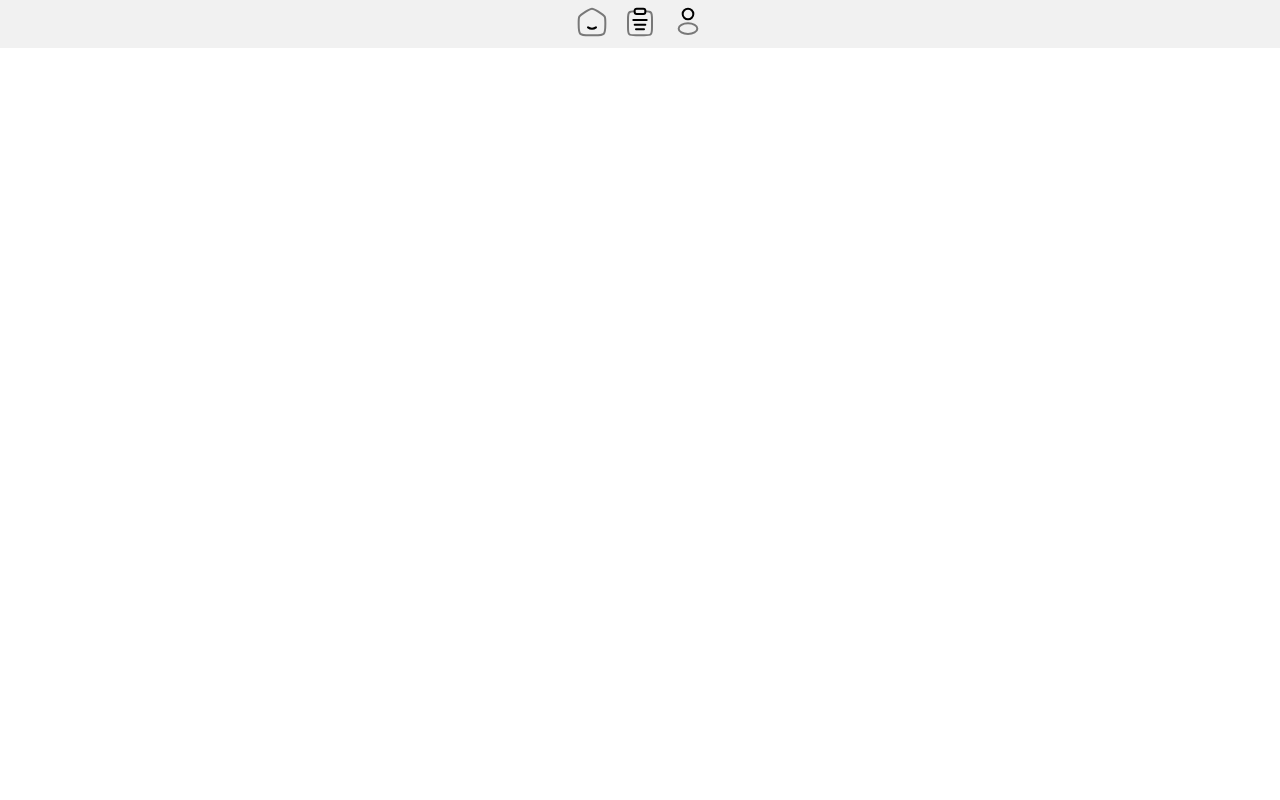
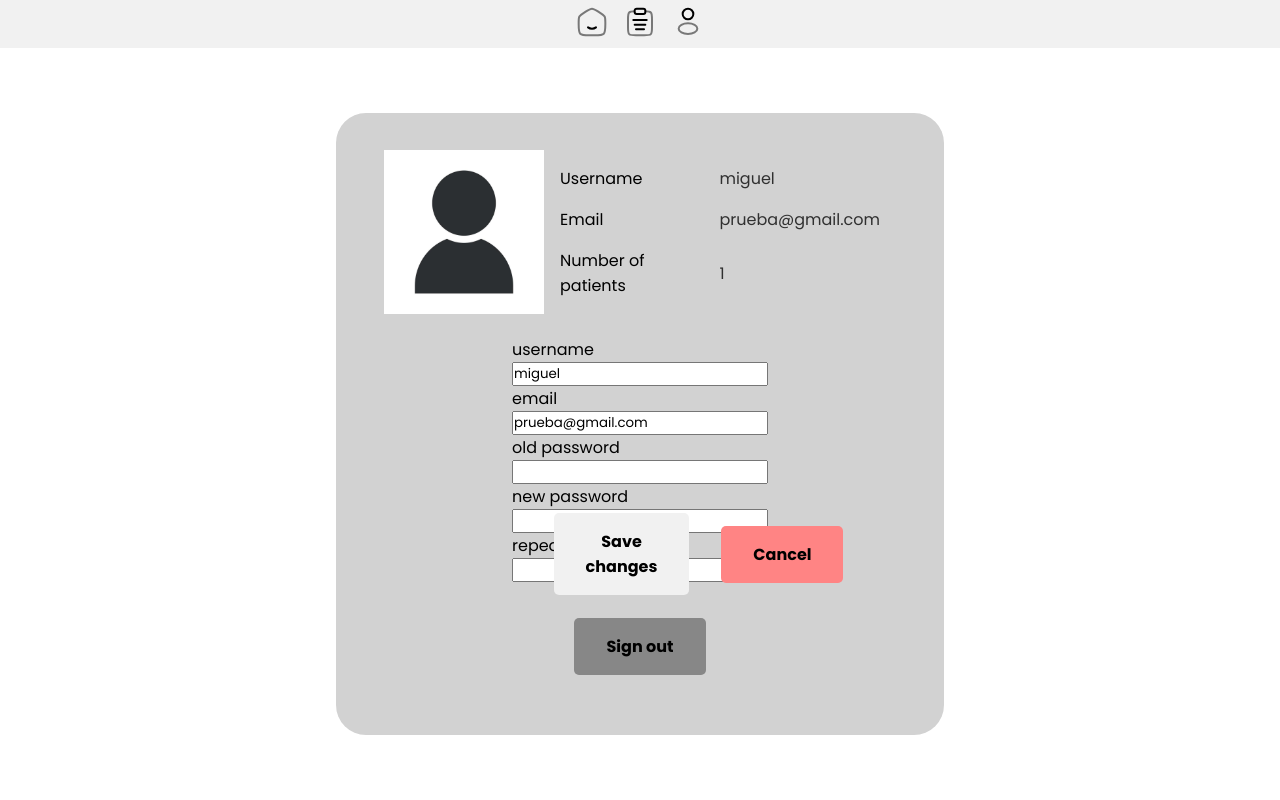
Before and after one commit to MiguelAchaD/IoT, a Django app: page /profile/ in a window 1280 px wide. Run offline with Django 5.2, Linux system fonts and the light colour scheme; a user stored in the database is signed in; data comes from the database, SQL or seed files in the repository; both versions use the stored data as it was after the commit; parts of the project's set-up code (start-up, migrations or seed data) failed here and were passed over.

Commit message:
profile page and logic

```diff
--- a/Server/ServerApp/static/css/base.css
+++ b/Server/ServerApp/static/css/base.css
@@ -17,9 +17,12 @@ html, body {
     --normal-color-light: #f1f1f1;
     --secondary-color-light: #d2d2d2;
     --shadow-color-light: #a2a2a2;
+    --contrast-color-light: #303030;
     --table-color-light: white;
     --table2-color-light: var(--normal-color-light);
     --hover-color-light: white;
+    --cancel-color-light: rgb(255, 132, 132);
+    --signout-color-light: rgb(135, 135, 135);
 }
 
 header {
--- a/Server/ServerApp/static/css/profile.css
+++ b/Server/ServerApp/static/css/profile.css
@@ -0,0 +1,110 @@
+main {
+    width: 100%;
+    height: 100%;
+    display: flex;
+    align-items: center;
+    justify-content: center;
+}
+
+.profile-wrapper {
+    display: flex;
+    flex-direction: column;
+    align-items: center;
+    justify-content: center;
+    background-color: var(--secondary-color-light);
+    border-radius: 30px;
+    padding: 3em;
+    height: 70%;
+    width: 40%;
+}
+
+form {
+    width: 100%;
+    height: 100%;
+    display: flex;
+    flex-direction: column;
+    align-items: center;
+    justify-content: space-evenly;
+}
+
+.general-info {
+    display: flex;
+    flex-direction: row;
+    width: 100%;
+    justify-content: space-evenly;
+}
+
+.general-info img {
+    display: block;
+    width: 10em;
+}
+
+.info table {
+    height: 100%;
+    width: 100%;
+    border-spacing: 1em;
+}
+
+.value {
+    color: var(--contrast-color-light);
+}
+
+.custom-configuration {
+    display: flex;
+    flex-direction: column;
+    width: 50%;
+    height: 40%;
+    justify-content: space-evenly;
+}
+
+.buttons {
+    display: flex;
+    align-items: center;
+    justify-content: space-evenly;
+    width: 40%;
+}
+
+.input {
+    width: 60%;
+    height: 2em;
+}
+
+.access-button {
+    text-decoration: none;
+    color: black;
+    display: inline-block;
+    padding: 1em 2em;
+    margin: 0 1em;
+    background-color: var(--normal-color-light);
+    text-align: center;
+    text-decoration: none;
+    border: none;
+    border-radius: 5px;
+    font-size: 16px;
+    font-weight: bold;
+    cursor: pointer;
+    transition: background-color 0.3s ease;
+    user-select: none;
+}
+
+.access-button:visited {
+    color: inherit;
+}
+
+.access-button:hover {
+    background-color: var(--shadow-color-light);
+}
+
+.cancel {
+    background-color: var(--cancel-color-light);
+}
+
+.signout {
+    background-color: var(--signout-color-light);
+}
+
+.error-message {
+    color: red;
+    font-size: 0.9em;
+    margin-top: 1em;
+}
--- a/Server/ServerApp/static/css/signin.css
+++ b/Server/ServerApp/static/css/signin.css
@@ -33,6 +33,7 @@ form {
 
 .access-button {
     text-decoration: none;
+    color: black;
     display: inline-block;
     padding: 1em 2em;
     background-color: var(--normal-color-light);
--- a/Server/ServerApp/templates/patients.html
+++ b/Server/ServerApp/templates/patients.html
@@ -16,7 +16,7 @@
             <th>Id</th>
             <th>Name</th>
             <th>Status</th>
-            <th>Dashboard link</th>
+            <th>Dashboard</th>
         </tr>
         {% for patient in page_obj %}
         <tr class="table-row">
--- a/Server/ServerApp/templates/profile.html
+++ b/Server/ServerApp/templates/profile.html
@@ -1,12 +1,57 @@
 {% extends 'base.html' %}
+{% load static %}
 
 {% block title %}
     My profile
 {% endblock %}
 
 {% block additionalLinks %}
+    <link rel="stylesheet" href="{% static 'css/profile.css' %}">
 {% endblock %}
 
 {% block content %}
-
+    <div class="profile-wrapper">
+        <div class="general-info">
+            <img src="{% static 'images/icons/user.jpg' %}" alt="user image">
+            <div class="info">
+                <table>
+                    <tr>
+                        <td>Username</td>
+                        <td class="value">{{user.username}}</td>
+                    </tr>
+                    <tr>
+                        <td>Email</td>
+                        <td class="value">{{user.email}}</td>
+                    </tr>
+                    <tr>
+                        <td>Number of patients</td>
+                        <td class="value">{{user.patients.count}}</td>
+                    </tr>
+                </table>
+            </div>
+        </div>
+        <form method="post">
+            {% csrf_token %}
+            <div class="custom-configuration">
+                <label for="username">username</label>
+                <input type="text" id="username" name="username" value="{{user.username}}">
+                <label for="email">email</label>
+                <input type="text" id="email" name="email" value="{{user.email}}">
+                <label for="password">old password</label>
+                <input type="password" id="old-password" name="old-password">
+                <label for="password">new password</label>
+                <input type="password" id="password" name="password">
+                <label for="password">repeat new password</label>
+                <input type="password" id="password-validation" name="password-validation">
+            </div>
+            <div class="buttons">
+                <button type="submit" class="access-button">Save changes</button>
+                <a href="./" class="access-button cancel">Cancel</a>
+            </div>
+            <a href="./signout" class="access-button signout">Sign out</a>
+        </form>
+        {% if error %}
+            <p class="error-message">{{ error }}</p>
+        {% endif %}
+    </div>
 {% endblock %}
--- a/Server/ServerApp/views.py
+++ b/Server/ServerApp/views.py
@@ -30,9 +30,55 @@ def dashboard(request, id=None):
 def home(request):
     return render(request, "home.html", {})
 
+from django.contrib.auth import update_session_auth_hash
+from django.contrib import messages
+
+from django.contrib.auth import update_session_auth_hash
+
 @login_required
 def profile(request):
-    return render(request, "profile.html", {})
+    user = request.user
+    if request.method == 'POST':
+        username = request.POST.get('username')
+        email = request.POST.get('email')
+        old_password = request.POST.get('old-password')
+        new_password = request.POST.get('password')
+        new_password_validation = request.POST.get('password-validation')
+
+        if username and username != user.username:
+            if CustomUser.objects.filter(username=username).exclude(id=user.id).exists():
+                return render(request, "profile.html", {"user": user, "error": "The username is already in use"})
+
+        if email and email != user.email:
+            if CustomUser.objects.filter(email=email).exclude(id=user.id).exists():
+                return render(request, "profile.html", {"user": user, "error": "The email is already in use"})
+
+        if new_password or new_password_validation:
+            if not old_password:
+                return render(request, "profile.html", {"user": user, "error": "Insert the old password to validate your identity"})
+
+            if not user.check_password(old_password):
+                return render(request, "profile.html", {"user": user, "error": "Wrong old password"})
+
+            if new_password != new_password_validation:
+                return render(request, "profile.html", {"user": user, "error": "The passwords don't coincide"})
+
+            if new_password == old_password:
+                return render(request, "profile.html", {"user": user, "error": "The passwords are the same"})
+
+            user.set_password(new_password)
+            update_session_auth_hash(request, user)
+
+        user.username = username or user.username
+        user.email = email or user.email
+        user.save()
+
+        messages.success(request, "Perfil actualizado correctamente.")
+        return render(request, "profile.html", {"user": user})
+
+    return render(request, "profile.html", {"user": user})
+
+
 
 @login_required
 def patients(request):
```
Also changed, not shown: Server/ServerApp/static/images/icons/user.jpg (added), Server/db.sqlite3.
